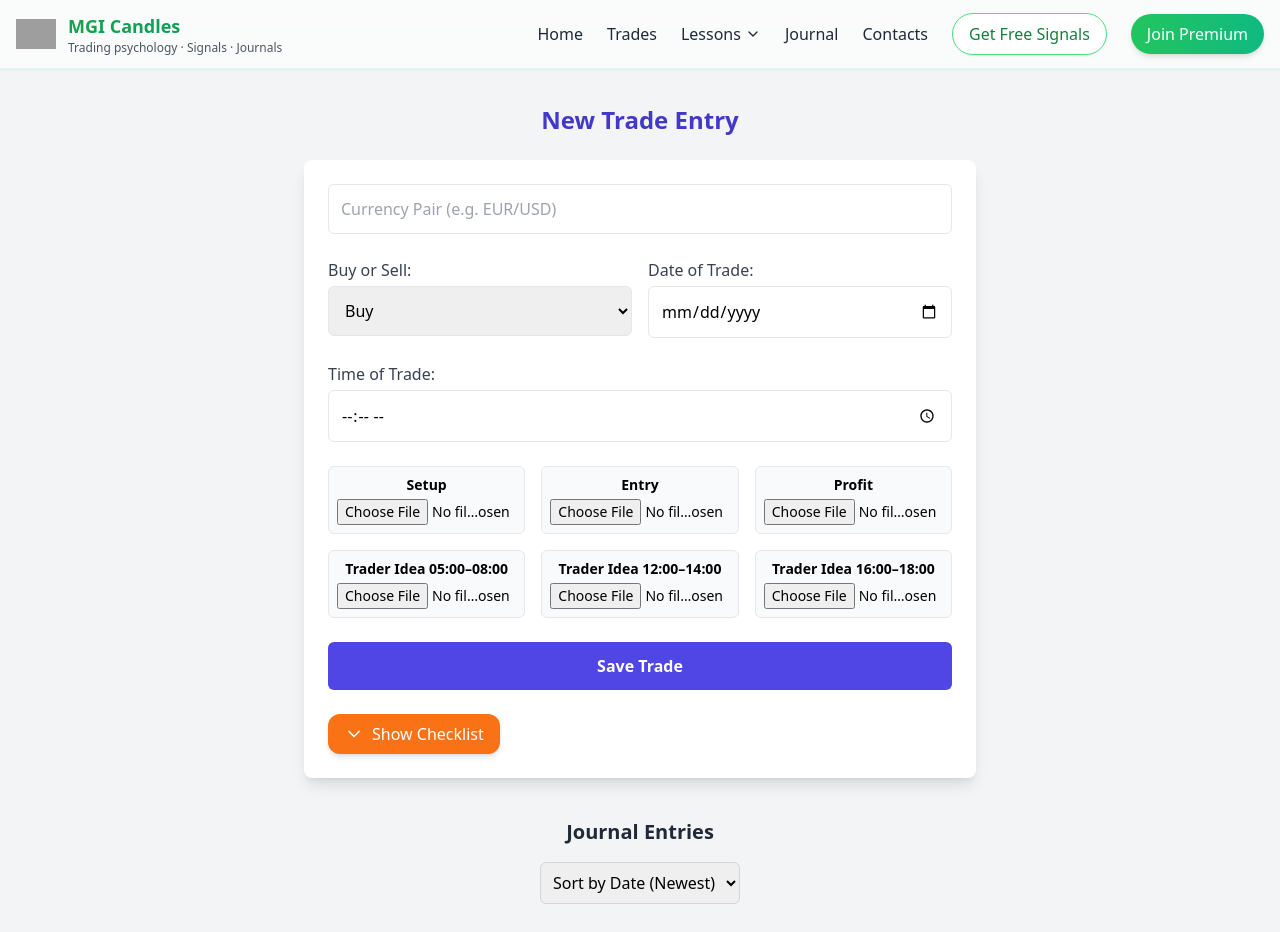
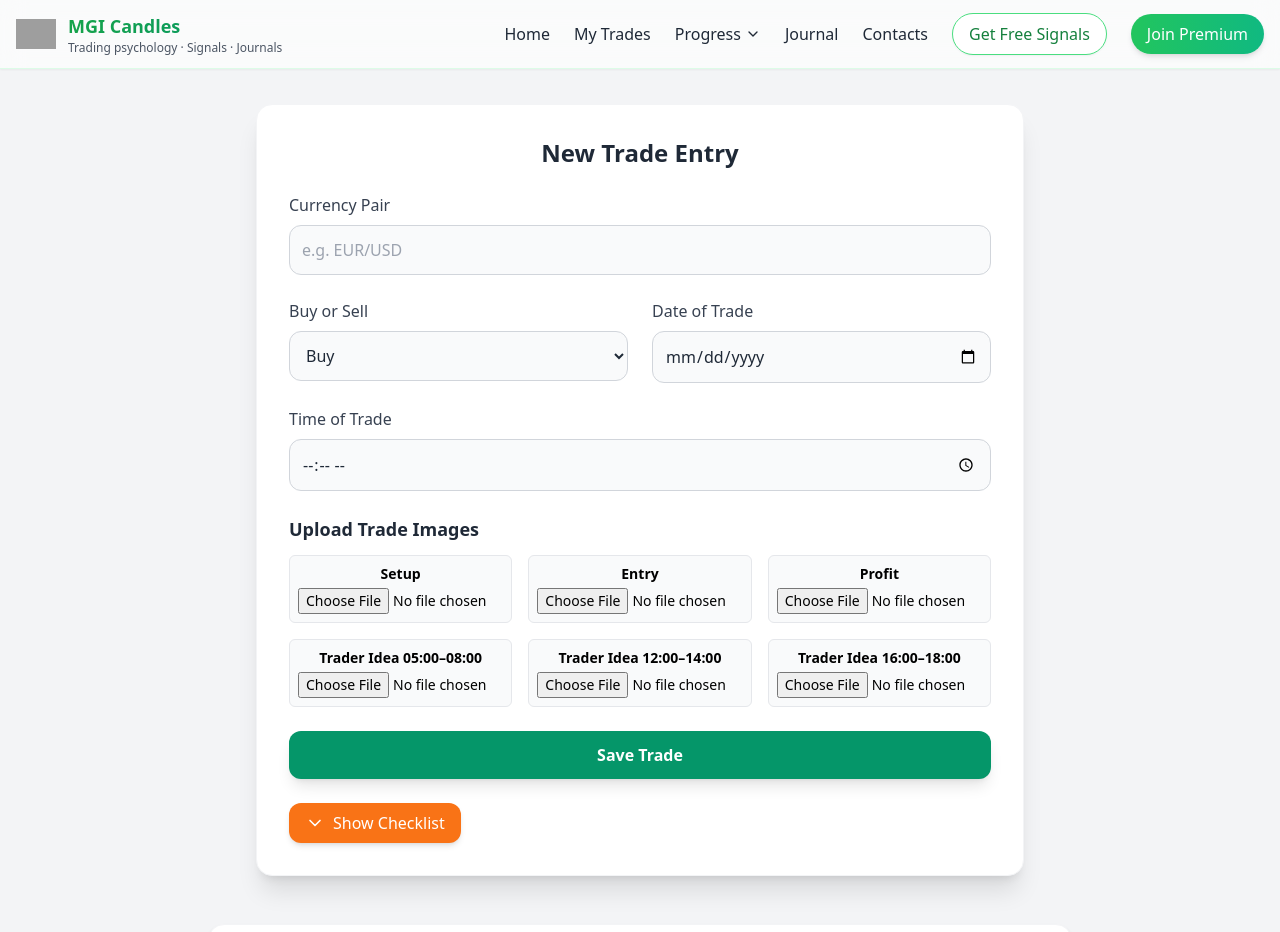
Before and after one commit to frankyle/MGI-Candles-Trading-Journal, a React (Create React App) app: page /trades in a window 1280 px wide. Shown: the top 932 px of the page. Built offline with nearby package versions, Linux system fonts and the light colour scheme; grey boxes are pictures that could not be loaded.

Commit message:
Navigation changed

```diff
--- a/src/components-mgi/Header.js
+++ b/src/components-mgi/Header.js
@@ -7,11 +7,11 @@ import logo from "../images/MGI logo.png";
 const Header = () => {
   const [mobileMenuOpen, setMobileMenuOpen] = useState(false);
   const [isLoggedIn, setIsLoggedIn] = useState(false);
-  const [lessonsOpen, setLessonsOpen] = useState(false);
+  const [progressOpen, setProgressOpen] = useState(false);
 
   const toggleAuth = () => setIsLoggedIn(!isLoggedIn);
   const toggleMobileMenu = () => setMobileMenuOpen(!mobileMenuOpen);
-  const toggleLessons = () => setLessonsOpen(!lessonsOpen);
+  const toggleProgress = () => setProgressOpen(!progressOpen);
 
   return (
     <header className="fixed top-0 left-0 w-full z-50">
@@ -33,27 +33,27 @@ const Header = () => {
           {/* Desktop Nav */}
           <nav className="hidden md:flex space-x-6 items-center ml-12 relative">
             <NavLink to="/" label="Home" />
-            <NavLink to="/trades" label="Trades" />
+            <NavLink to="/trades" label="My Trades" />
 
-            {/* Lessons Dropdown */}
+            {/* Progress Dropdown */}
             <div className="relative">
               <button
-                onClick={toggleLessons}
+                onClick={toggleProgress}
                 className="flex items-center text-gray-800 hover:text-green-600 font-medium transition-colors focus:outline-none"
               >
-                Lessons <ChevronDown size={16} className="ml-1" />
+                Progress <ChevronDown size={16} className="ml-1" />
               </button>
-              {lessonsOpen && (
+              {progressOpen && (
                 <div className="absolute mt-2 w-56 bg-white shadow-xl rounded-lg py-2 border border-green-100 animate-fadeIn z-50">
                   <DropdownLink
                     to="/riskmanagement"
                     label="📊 Risk Management (Personal)"
-                    close={() => setLessonsOpen(false)}
+                    close={() => setProgressOpen(false)}
                   />
                   <DropdownLink
                     to="/riskmanagementfunded"
                     label="💼 Risk Management (Funded)"
-                    close={() => setLessonsOpen(false)}
+                    close={() => setProgressOpen(false)}
                   />
                 </div>
               )}
@@ -110,21 +110,21 @@ const Header = () => {
             <NavLink to="/" label="Home" close={() => setMobileMenuOpen(false)} />
             <NavLink
               to="/trades"
-              label="Trades"
+              label="My Trades"
               close={() => setMobileMenuOpen(false)}
             />
 
-            {/* Mobile Lessons Dropdown */}
+            {/* Mobile Progress Dropdown */}
             <div className="space-y-1">
               <button
-                onClick={toggleLessons}
+                onClick={toggleProgress}
                 className="flex items-center justify-between w-full text-gray-800 font-medium hover:text-green-600"
               >
-                Lessons <ChevronDown size={16} />
+                Progress <ChevronDown size={16} />
               </button>
 
               <AnimatePresence>
-                {lessonsOpen && (
+                {progressOpen && (
                   <motion.div
                     initial={{ height: 0, opacity: 0 }}
                     animate={{ height: "auto", opacity: 1 }}
@@ -137,7 +137,7 @@ const Header = () => {
                       label="📊 Risk (Personal)"
                       close={() => {
                         setMobileMenuOpen(false);
-                        setLessonsOpen(false);
+                        setProgressOpen(false);
                       }}
                     />
                     <DropdownLink
@@ -145,7 +145,7 @@ const Header = () => {
                       label="💼 Risk (Funded)"
                       close={() => {
                         setMobileMenuOpen(false);
-                        setLessonsOpen(false);
+                        setProgressOpen(false);
                       }}
                     />
                   </motion.div>
--- a/src/components-mgi/TradeJournal/JournalEntryList.js
+++ b/src/components-mgi/TradeJournal/JournalEntryList.js
@@ -1,8 +1,10 @@
-import React, { useState, useMemo } from 'react';
-import JournalEntryCard from './JournalEntryCard';
+import React, { useState, useMemo } from "react";
+import { motion } from "framer-motion";
+import { ArrowUpDown } from "lucide-react";
+import JournalEntryCard from "./JournalEntryCard";
 
 const JournalEntryList = ({ journal, onEdit, onDelete, onArchive }) => {
-  const [sortOption, setSortOption] = useState('date-desc');
+  const [sortOption, setSortOption] = useState("date-desc");
   const [visibleIdeas, setVisibleIdeas] = useState({});
 
   const toggleIdeaVisibility = (index) => {
@@ -14,45 +16,74 @@ const JournalEntryList = ({ journal, onEdit, onDelete, onArchive }) => {
 
   const sortedJournal = useMemo(() => {
     const entries = [...journal];
-    if (sortOption === 'pair-asc') return entries.sort((a, b) => a.pair.localeCompare(b.pair));
-    if (sortOption === 'pair-desc') return entries.sort((a, b) => b.pair.localeCompare(a.pair));
-    if (sortOption === 'date-asc') return entries.sort((a, b) => new Date(a.date) - new Date(b.date));
-    if (sortOption === 'date-desc') return entries.sort((a, b) => new Date(b.date) - new Date(a.date));
+    if (sortOption === "pair-asc")
+      return entries.sort((a, b) => a.pair.localeCompare(b.pair));
+    if (sortOption === "pair-desc")
+      return entries.sort((a, b) => b.pair.localeCompare(a.pair));
+    if (sortOption === "date-asc")
+      return entries.sort(
+        (a, b) => new Date(a.date) - new Date(b.date)
+      );
+    if (sortOption === "date-desc")
+      return entries.sort(
+        (a, b) => new Date(b.date) - new Date(a.date)
+      );
     return entries;
   }, [journal, sortOption]);
 
   return (
-    <div className="mt-10">
-      <h3 className="text-xl font-bold text-gray-800 mb-4 text-center">Journal Entries</h3>
+    <div className="mt-12 max-w-5xl mx-auto">
+      {/* Header with Sort */}
+      <div className="flex flex-col sm:flex-row justify-between items-center mb-8 bg-white dark:bg-gray-900 shadow-md rounded-2xl px-6 py-4 border border-gray-100 dark:border-gray-700">
+        <h3 className="text-2xl font-bold text-gray-800 dark:text-white mb-3 sm:mb-0">
+          Journal Entries
+        </h3>
 
-      <div className="flex justify-center mb-6">
+        <div className="flex items-center space-x-2">
+          <ArrowUpDown className="w-5 h-5 text-emerald-600 dark:text-emerald-400" />
           <select
             value={sortOption}
             onChange={(e) => setSortOption(e.target.value)}
-          className="border border-gray-300 rounded-md p-2"
+            className="p-2 rounded-lg border border-gray-300 dark:border-gray-600 bg-gray-50 dark:bg-gray-800 text-gray-700 dark:text-white focus:outline-none focus:ring-2 focus:ring-emerald-500 transition"
           >
-          <option value="date-desc">Sort by Date (Newest)</option>
-          <option value="date-asc">Sort by Date (Oldest)</option>
-          <option value="pair-asc">Sort by Pair (A–Z)</option>
-          <option value="pair-desc">Sort by Pair (Z–A)</option>
+            <option value="date-desc">Date (Newest)</option>
+            <option value="date-asc">Date (Oldest)</option>
+            <option value="pair-asc">Pair (A–Z)</option>
+            <option value="pair-desc">Pair (Z–A)</option>
           </select>
         </div>
+      </div>
 
+      {/* Journal Entries */}
       {sortedJournal.length === 0 ? (
-        <p className="text-gray-500 text-center">No journal entries yet.</p>
+        <motion.p
+          initial={{ opacity: 0 }}
+          animate={{ opacity: 1 }}
+          className="text-gray-500 dark:text-gray-400 text-center"
+        >
+          No journal entries yet.
+        </motion.p>
       ) : (
-        sortedJournal.map((entry, index) => (
+        <div className="space-y-6">
+          {sortedJournal.map((entry, index) => (
+            <motion.div
+              key={index}
+              initial={{ opacity: 0, y: 20 }}
+              animate={{ opacity: 1, y: 0 }}
+              transition={{ delay: index * 0.05 }}
+            >
               <JournalEntryCard
-            key={index}
                 entry={entry}
                 index={index}
                 onEdit={onEdit}
                 onDelete={onDelete}
-            onArchive={onArchive} // ✅ Pass down archive handler
+                onArchive={onArchive}
                 visibleIdeas={visibleIdeas}
                 toggleIdeaVisibility={toggleIdeaVisibility}
               />
-        ))
+            </motion.div>
+          ))}
+        </div>
       )}
     </div>
   );
--- a/src/components-mgi/TradeJournal/TradeForm.js
+++ b/src/components-mgi/TradeJournal/TradeForm.js
@@ -1,33 +1,55 @@
-import React from 'react';
-import ImageUploadField from './ImageUploadField';
-// import EmotionSelector from './EmotionSelector';
-import TradingPsychologyChecklist from './TradingPsychologyChecklist';
+import React from "react";
+import { motion } from "framer-motion";
+import ImageUploadField from "./ImageUploadField";
+import TradingPsychologyChecklist from "./TradingPsychologyChecklist";
 
-const TradeForm = ({ form, onChange, onSubmit, onImageChange, onEmotionToggle, editIndex }) => {
+const TradeForm = ({
+  form,
+  onChange,
+  onSubmit,
+  onImageChange,
+  onEmotionToggle,
+  editIndex,
+}) => {
   return (
-    <form
+    <motion.form
       onSubmit={onSubmit}
-      className="space-y-6 bg-white shadow-lg rounded-lg p-6 max-w-2xl mx-auto"
+      initial={{ opacity: 0, y: 30 }}
+      animate={{ opacity: 1, y: 0 }}
+      transition={{ duration: 0.4 }}
+      className="space-y-6 bg-white dark:bg-gray-900 shadow-xl rounded-2xl p-8 max-w-3xl mx-auto border border-gray-100 dark:border-gray-700"
     >
+      {/* Heading */}
+      <h2 className="text-2xl font-bold text-gray-800 dark:text-white text-center">
+        {editIndex !== null ? "Edit Trade" : "New Trade Entry"}
+      </h2>
+
       {/* Pair */}
+      <div>
+        <label className="block text-gray-700 dark:text-gray-300 mb-2 font-medium">
+          Currency Pair
+        </label>
         <input
           name="pair"
-        placeholder="Currency Pair (e.g. EUR/USD)"
+          placeholder="e.g. EUR/USD"
           value={form.pair}
           onChange={onChange}
           required
-        className="w-full p-3 border rounded-md focus:outline-none focus:ring-2 focus:ring-indigo-400"
+          className="w-full p-3 rounded-xl border border-gray-300 dark:border-gray-600 bg-gray-50 dark:bg-gray-800 text-gray-800 dark:text-white focus:outline-none focus:ring-2 focus:ring-emerald-500 transition"
         />
+      </div>
 
       {/* Type & Date */}
-      <div className="grid sm:grid-cols-2 gap-4">
+      <div className="grid sm:grid-cols-2 gap-6">
         <div>
-          <label className="block text-gray-700 mb-1">Buy or Sell:</label>
+          <label className="block text-gray-700 dark:text-gray-300 mb-2 font-medium">
+            Buy or Sell
+          </label>
           <select
             name="type"
             value={form.type}
             onChange={onChange}
-            className="w-full p-3 border rounded-md focus:outline-none focus:ring-2 focus:ring-indigo-400"
+            className="w-full p-3 rounded-xl border border-gray-300 dark:border-gray-600 bg-gray-50 dark:bg-gray-800 text-gray-800 dark:text-white focus:outline-none focus:ring-2 focus:ring-emerald-500 transition"
           >
             <option value="Buy">Buy</option>
             <option value="Sell">Sell</option>
@@ -35,84 +57,93 @@ const TradeForm = ({ form, onChange, onSubmit, onImageChange, onEmotionToggle, e
         </div>
 
         <div>
-          <label className="block text-gray-700 mb-1">Date of Trade:</label>
+          <label className="block text-gray-700 dark:text-gray-300 mb-2 font-medium">
+            Date of Trade
+          </label>
           <input
             type="date"
             name="date"
             value={form.date}
             onChange={onChange}
-            className="w-full p-3 border rounded-md focus:outline-none focus:ring-2 focus:ring-indigo-400"
             required
+            className="w-full p-3 rounded-xl border border-gray-300 dark:border-gray-600 bg-gray-50 dark:bg-gray-800 text-gray-800 dark:text-white focus:outline-none focus:ring-2 focus:ring-emerald-500 transition"
           />
         </div>
       </div>
 
       {/* Time */}
       <div>
-        <label className="block text-gray-700 mb-1">Time of Trade:</label>
+        <label className="block text-gray-700 dark:text-gray-300 mb-2 font-medium">
+          Time of Trade
+        </label>
         <input
           type="time"
           name="time"
           value={form.time}
           onChange={onChange}
-          className="w-full p-3 border rounded-md focus:outline-none focus:ring-2 focus:ring-indigo-400"
+          className="w-full p-3 rounded-xl border border-gray-300 dark:border-gray-600 bg-gray-50 dark:bg-gray-800 text-gray-800 dark:text-white focus:outline-none focus:ring-2 focus:ring-emerald-500 transition"
         />
         {form.session && (
-          <p className="text-sm text-green-600 mt-1">
+          <p className="text-sm text-emerald-600 dark:text-emerald-400 mt-1">
             Session: <strong>{form.session}</strong>
           </p>
         )}
       </div>
 
-
       {/* Image Upload Fields */}
+      <div>
+        <h3 className="text-lg font-semibold text-gray-800 dark:text-white mb-3">
+          Upload Trade Images
+        </h3>
         <div className="grid sm:grid-cols-2 md:grid-cols-3 gap-4">
           <ImageUploadField
             label="Setup"
             value={form.setupImage}
-          onChange={(e) => onImageChange(e, 'setupImage')}
+            onChange={(e) => onImageChange(e, "setupImage")}
           />
           <ImageUploadField
             label="Entry"
             value={form.entryImage}
-          onChange={(e) => onImageChange(e, 'entryImage')}
+            onChange={(e) => onImageChange(e, "entryImage")}
           />
           <ImageUploadField
             label="Profit"
             value={form.profitImage}
-          onChange={(e) => onImageChange(e, 'profitImage')}
+            onChange={(e) => onImageChange(e, "profitImage")}
           />
-
-        {/* Traders Idea Images */}
           <ImageUploadField
             label="Trader Idea 05:00–08:00"
             value={form.traderIdeaMorning}
-          onChange={(e) => onImageChange(e, 'traderIdeaMorning')}
+            onChange={(e) => onImageChange(e, "traderIdeaMorning")}
           />
           <ImageUploadField
             label="Trader Idea 12:00–14:00"
             value={form.traderIdeaNoon}
-          onChange={(e) => onImageChange(e, 'traderIdeaNoon')}
+            onChange={(e) => onImageChange(e, "traderIdeaNoon")}
           />
           <ImageUploadField
             label="Trader Idea 16:00–18:00"
             value={form.traderIdeaEvening}
-          onChange={(e) => onImageChange(e, 'traderIdeaEvening')}
+            onChange={(e) => onImageChange(e, "traderIdeaEvening")}
           />
         </div>
+      </div>
 
-      {/* Submit */}
-      <button
+      {/* Submit Button */}
+      <motion.button
+        whileHover={{ scale: 1.03 }}
+        whileTap={{ scale: 0.97 }}
         type="submit"
-        className="w-full bg-indigo-600 text-white py-3 rounded-md hover:bg-indigo-700 transition font-semibold"
+        className="w-full bg-emerald-600 hover:bg-emerald-700 text-white py-3 rounded-xl font-semibold shadow-lg transition"
       >
-        {editIndex !== null ? 'Update Trade' : 'Save Trade'}
-      </button>
+        {editIndex !== null ? "Update Trade" : "Save Trade"}
+      </motion.button>
 
-            {/* Emotions */}
-      {/* <EmotionSelector emotions={form.emotions} onToggle={onEmotionToggle} /> */}
-      <TradingPsychologyChecklist/>
-    </form>
+      {/* Trading Psychology Checklist */}
+      <div className="mt-6">
+        <TradingPsychologyChecklist />
+      </div>
+    </motion.form>
   );
 };
 
--- a/src/components-mgi/TradeJournal/TradingJournalForm.js
+++ b/src/components-mgi/TradeJournal/TradingJournalForm.js
@@ -112,9 +112,6 @@ const TradingJournalForm = () => {
 
   return (
     <div className="max-w-4xl mx-auto px-4 py-6">
-      <h2 className="text-2xl font-bold text-indigo-700 mb-6 text-center">
-        {editIndex !== null ? 'Edit Trade Entry' : 'New Trade Entry'}
-      </h2>
 
       <TradeForm
         form={form}
```
Lines whose indentation alone changed are shown as unchanged.
